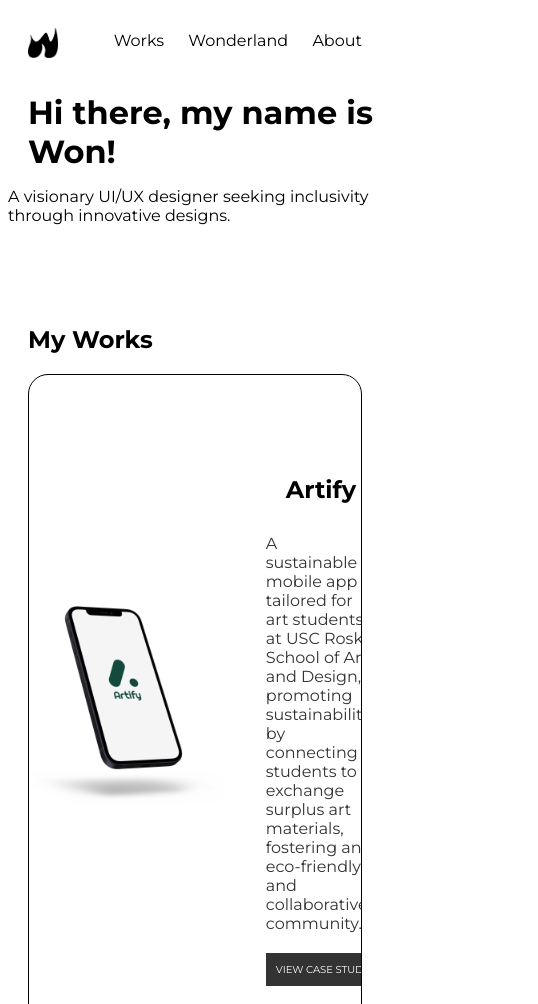
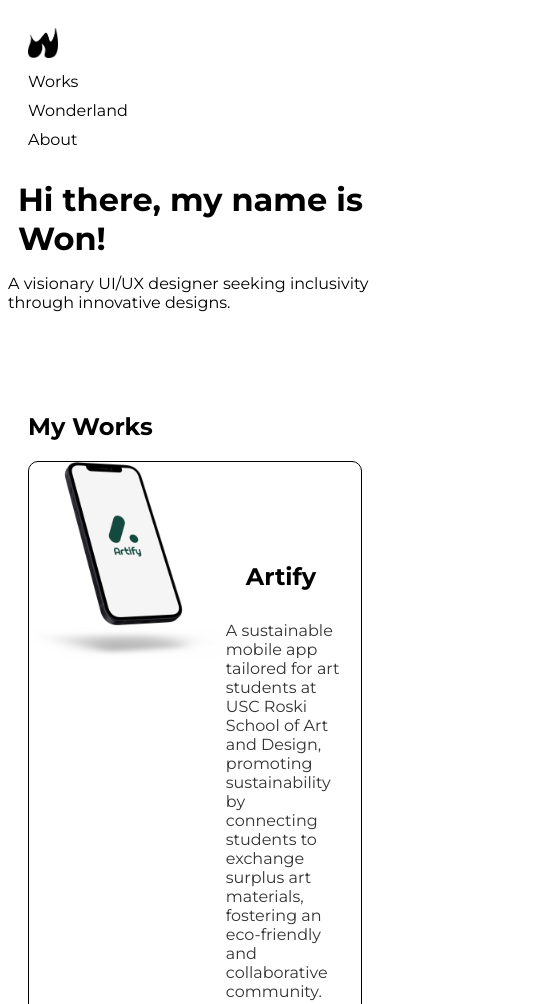
Before and after one commit to wonnchoii/UX_UI_HW_18, a plain HTML site: page myworks.html in a window 390 px wide. Shown: the top 1004 px of the page, 538 px wide, since content can reach past the window. Drawn offline with Linux system fonts and the light colour scheme.

Commit message:
Mobile Media Query
Updated

```diff
--- a/css/style.css
+++ b/css/style.css
@@ -79,3 +79,41 @@
 .navigation, footer {
     font-family: 'Montserrat', sans-serif;
 }
+/* Mobile Media Query */
+@media only screen and (max-width: 600px) {
+    .navigation {
+        flex-direction: column;
+        align-items: flex-start;
+    }
+
+    .logo img {
+        padding-right: 0;
+    }
+
+    .nav-menu ul li {
+        display: block;
+        margin-left: 0;
+        margin-top: 10px;
+    }
+
+    footer {
+        padding-left: 10px;
+    }
+
+    h1 {
+        padding-left: 10px;
+    }
+
+    .content-section {
+        flex-direction: column;
+    }
+
+    .content img {
+        margin-right: 0;
+        margin-top: 0;
+    }
+
+    .text-content {
+        margin-left: 0;
+    }
+}
--- a/css/worksstyle.css
+++ b/css/worksstyle.css
@@ -5,12 +5,14 @@
     justify-content: space-between;
     align-items: center;
 }
+
 .logo img {
     width: 30px;
     height: auto;
     padding-right: 30px;
     padding-top: 10px;
 }
+
 .nav-menu ul {
     list-style-type: none;
     padding: 0;
@@ -30,6 +32,7 @@
     text-decoration: none;
     color: #000000;
 }
+
 footer {
     background-color: #ffffff;
     color: #000000;
@@ -41,6 +44,7 @@
     margin-bottom: 10px;
     padding-left: 20px;
 }
+
 .footer-links {
     display: inline-block;
 }
@@ -53,6 +57,7 @@
 .footer-links a:last-child {
     margin-right: 0;
 }
+
 .heroImg .content {
     display: flex;
     align-items: center;
@@ -83,11 +88,12 @@
 
 .content-section {
     border: 1.5px solid #000;
-    border-radius: 20px;
+    border-radius: 10px;
     margin-left: 20px;
     margin-right: 20px;
     margin-top: 20px;
-    overflow: hidden; /* Ensure content doesn't overflow */
+    display: flex;
+    align-items: center;
 }
 .content-section button {
     background-color: #333;
@@ -95,41 +101,85 @@
     border: none;
     padding: 10px;
     margin-top: 20px;
+    margin-bottom: 20px;
     font-size: 10px;
     font-family: 'Montserrat', sans-serif;
 }
-
 .content {
     max-width: 600px;
     margin: 0 auto;
     display: flex;
-    align-items: center;
+    margin-bottom: 20px;
 }
 
 .content img {
     width: auto;
     height: 200px;
     margin-right: 20px;
+    margin-top: 70px;
 }
 
-.text-content {
-    flex: 1;
-    padding-bottom: 50px;
-    text-align: left;
-}
-
-.text-content h2 {
+.content h2 {
     color: #000;
 }
 
-.text-content p {
+.content p {
     color: #333;
 }
-body, h1, h2, h3, h4, h5, h6, p, a {
+
+body,
+h1,
+h2,
+h3,
+h4,
+h5,
+h6,
+p,
+a {
     font-family: 'Montserrat', sans-serif;
 }
 
 /* For specific elements */
-.navigation, footer {
+.navigation,
+footer {
     font-family: 'Montserrat', sans-serif;
 }
+
+/* Mobile Media Query */
+@media only screen and (max-width: 600px) {
+    .navigation {
+        flex-direction: column;
+        align-items: flex-start;
+    }
+
+    .logo img {
+        padding-right: 0;
+    }
+
+    .nav-menu ul li {
+        display: block;
+        margin-left: 0;
+        margin-top: 10px;
+    }
+
+    footer {
+        padding-left: 10px;
+    }
+
+    h1 {
+        padding-left: 10px;
+    }
+
+    .content-section {
+        flex-direction: column;
+    }
+
+    .content img {
+        margin-right: 0;
+        margin-top: 0;
+    }
+
+    .text-content {
+        margin-left: 0;
+    }
+}
```
Also changed, not shown: index.html (+1 -1 lines).
